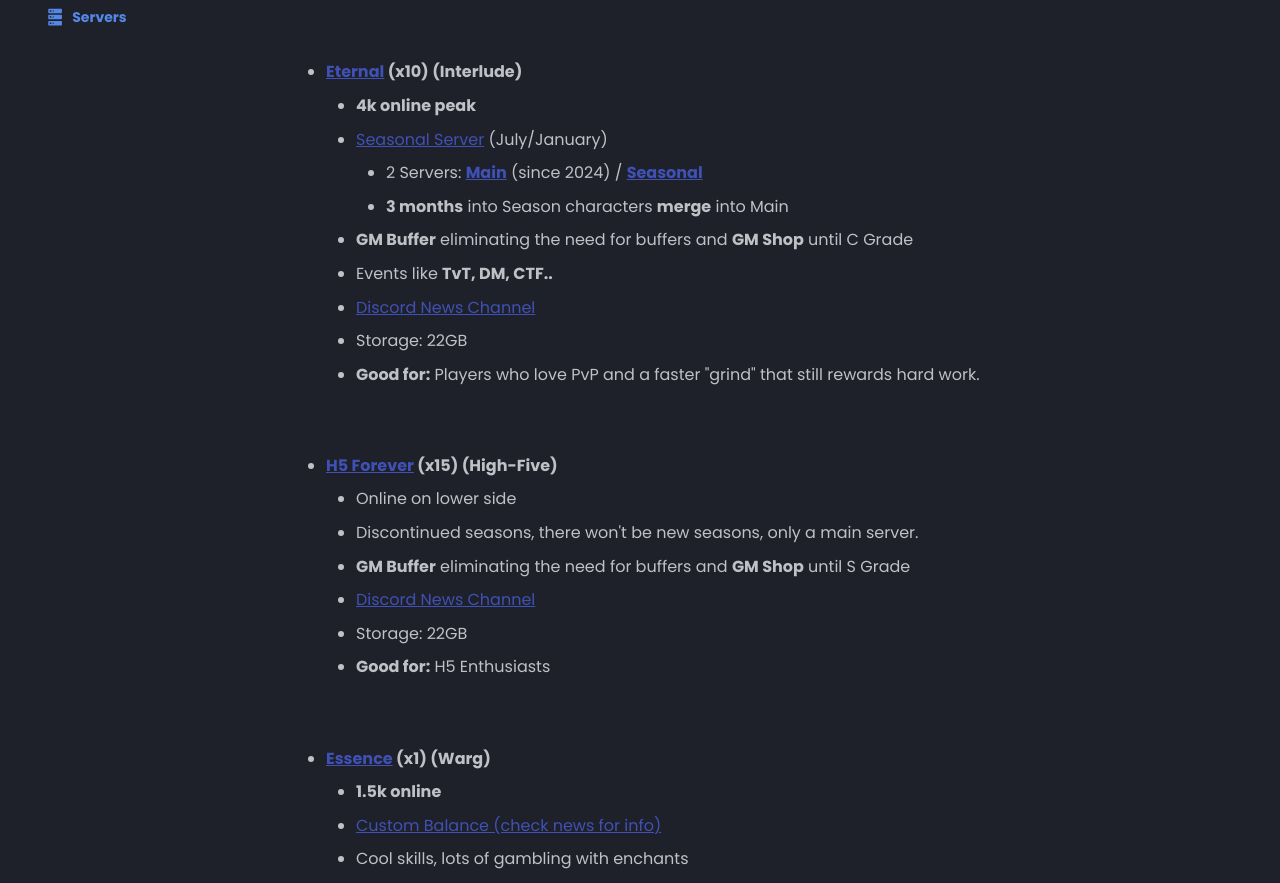
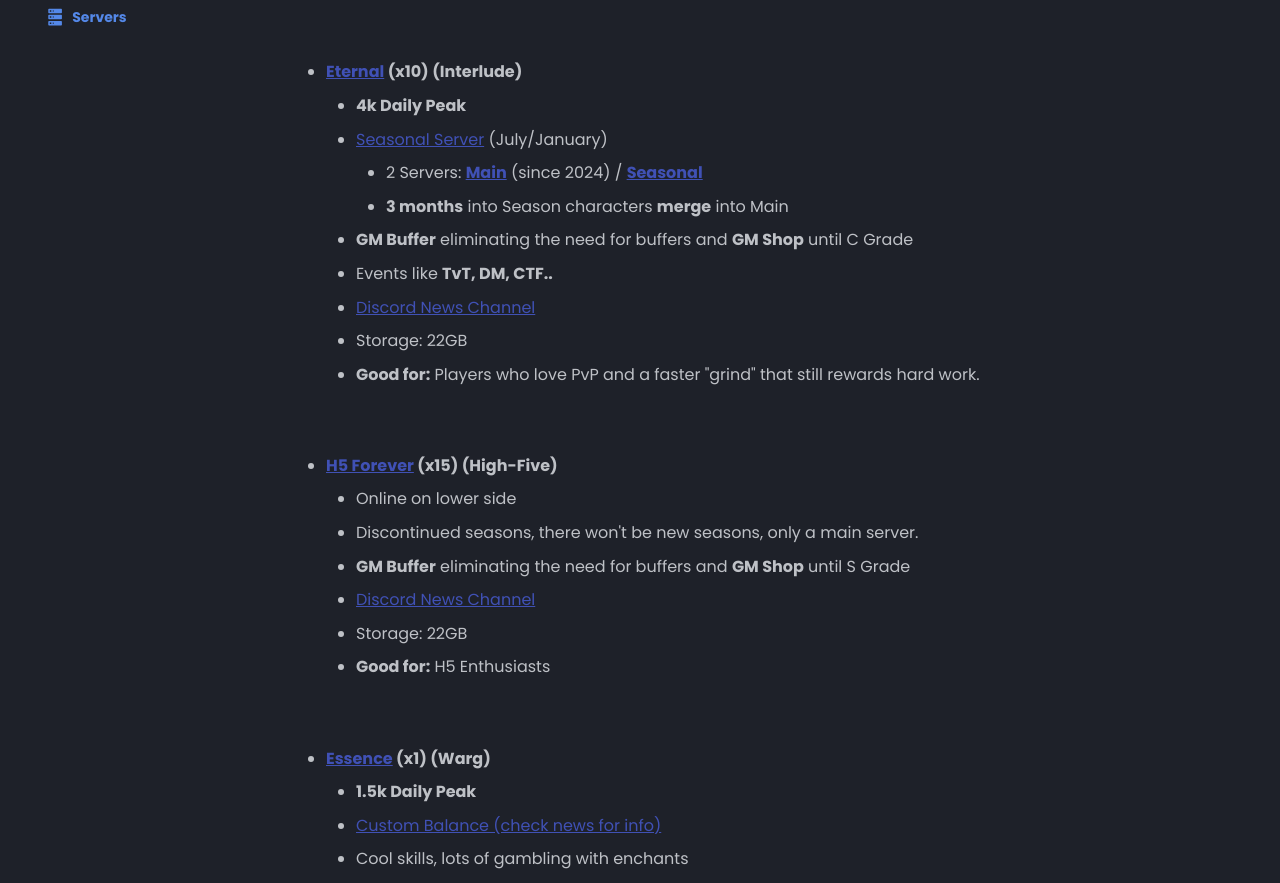
Before and after one commit to tab1-web/faq, an MkDocs documentation site: the page built from docs/getting-started/servers.md, in a window 1280 px wide and 1400 px high, scrolled down 1396 px. Shown: the part 166-1049 px from the top of the window. Built offline with MkDocs 1.6.1 and Material for MkDocs 9.7.7, drawn with Linux system fonts in a browser that asks for light colours; some web fonts are replaced; comment, search, counter and statistics services are not loaded; some of the changed text lies outside the part shown.

Commit message:
editing onlines to daily peak instead to avoid confusion and lowering origins, crediting Eirial

```diff
--- a/docs/getting-started/servers.md
+++ b/docs/getting-started/servers.md
@@ -14,7 +14,7 @@
 </p>
 
 - **[Origins](https://l2reborn.org/server-features/origins-server-features/) (x1) (High-Five)**
-    - **3k online peak**
+    - **2k Daily Peak**
     - Opened in 2019
     - Starter Kits up to **B-Grade**
     - **Dynamic Rates:** x3 (Lv76), x2 (Lv82), x1.5 (Lv85) with VIP
@@ -52,7 +52,7 @@
 <br>
 
 - **[Eternal](https://l2reborn.org/eternal/) (x10) (Interlude)**
-    - **4k online peak**
+    - **4k Daily Peak**
     - [Seasonal Server](/faq/eternal/faq/#what-is-a-seasonal-server) (July/January)
         - 2 Servers: [**Main**](https://l2reborn.org/server-features/eternal) (since 2024) / [**Seasonal**](https://l2reborn.org/server-features/eternal-2/)
         - **3 months** into Season characters **merge** into Main
@@ -75,7 +75,7 @@
 <br>
 
 - **[Essence](https://l2reborn.org/essence/) (x1) (Warg)**
-    - **1.5k online**
+    - **1.5k Daily Peak**
     - [Custom Balance (check news for info)](https://l2reborn.org/news/)
     - Cool skills, lots of gambling with enchants
     - **Auto-farm**, classes with **self-buffs**
@@ -119,6 +119,7 @@
 
 </figure>
 
+Thanks **@Eirial**{style="color: yellow"} for providing the Storages!
 
 <style>
 
```
